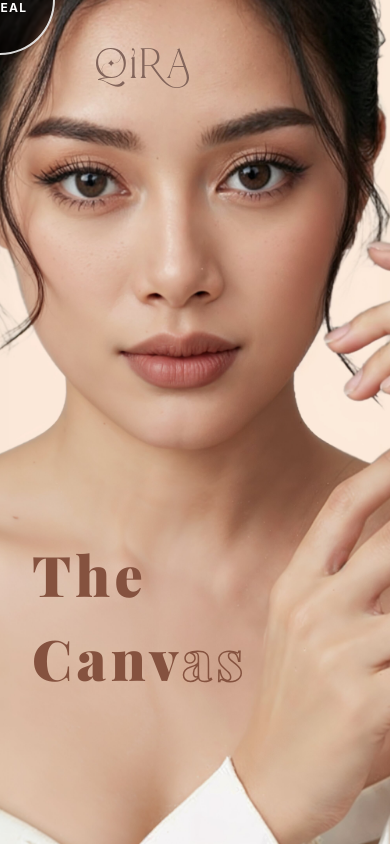
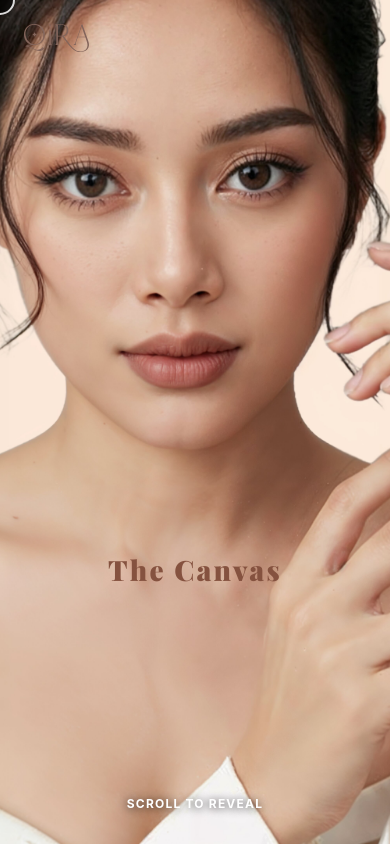
Before and after one commit to kumarsonirk/banner_effect, a React (Vite) app: page / in a window 390 px wide. Built offline with nearby package versions, Linux system fonts and the light colour scheme.

Commit message:
mobile responsive

```diff
--- a/src/App.jsx
+++ b/src/App.jsx
@@ -1,13 +1,16 @@
-import React, { useState, useEffect, useRef, useCallback } from 'react';
+import React, { useState, useEffect, useRef } from 'react';
 
 const BANNER1_URL = "/banner1.jpeg";
 const BANNER2_URL = "/banner2.jpeg";
+const SCROLL_DISTANCE = 600;
 
 const App = () => {
-  const [isRevealed, setIsRevealed] = useState(false);
+  const [revealProgress, setRevealProgress] = useState(0);
   const [isHovering, setIsHovering] = useState(false);
   const [mousePos, setMousePos] = useState({ x: 0, y: 0 });
   const [isMounted, setIsMounted] = useState(false);
+  const scrollAcc = useRef(0);
+  const touchStartY = useRef(0);
 
   useEffect(() => {
     const onMove = (e) => setMousePos({ x: e.clientX, y: e.clientY });
@@ -20,21 +23,45 @@ const App = () => {
     return () => clearTimeout(t);
   }, []);
 
-  const handleClick = useCallback(() => {
-    if (isRevealed) return;
-    setIsRevealed(true);
-  }, [isRevealed]);
+  useEffect(() => {
+    const onWheel = (e) => {
+      e.preventDefault();
+      if (scrollAcc.current >= SCROLL_DISTANCE) return;
+      scrollAcc.current = Math.max(0, Math.min(SCROLL_DISTANCE, scrollAcc.current + e.deltaY));
+      setRevealProgress(scrollAcc.current / SCROLL_DISTANCE);
+    };
+    const onTouchStart = (e) => {
+      touchStartY.current = e.touches[0].clientY;
+    };
+    const onTouchMove = (e) => {
+      e.preventDefault();
+      if (scrollAcc.current >= SCROLL_DISTANCE) return;
+      const delta = touchStartY.current - e.touches[0].clientY;
+      touchStartY.current = e.touches[0].clientY;
+      scrollAcc.current = Math.max(0, Math.min(SCROLL_DISTANCE, scrollAcc.current + delta));
+      setRevealProgress(scrollAcc.current / SCROLL_DISTANCE);
+    };
+    window.addEventListener('wheel', onWheel, { passive: false });
+    window.addEventListener('touchstart', onTouchStart, { passive: true });
+    window.addEventListener('touchmove', onTouchMove, { passive: false });
+    return () => {
+      window.removeEventListener('wheel', onWheel);
+      window.removeEventListener('touchstart', onTouchStart);
+      window.removeEventListener('touchmove', onTouchMove);
+    };
+  }, []);
+
+  const isFullyRevealed = revealProgress >= 1;
 
   return (
     <div
       className="relative w-screen h-screen overflow-hidden select-none cursor-none"
       onMouseEnter={() => setIsHovering(true)}
       onMouseLeave={() => setIsHovering(false)}
-      onClick={handleClick}
     >
       {/* Logo — top left */}
-      <div className="absolute top-12 left-24 z-20 pointer-events-none">
-        <img src="/logo.svg" alt="Logo" className="h-10 w-auto" />
+      <div className="absolute top-6 left-6 sm:top-10 sm:left-12 md:top-12 md:left-24 z-20 pointer-events-none">
+        <img src="/logo.svg" alt="Logo" className="h-7 sm:h-9 md:h-10 w-auto" />
       </div>
 
       {/* Banner 2 — always underneath */}
@@ -42,45 +69,60 @@ const App = () => {
         <img src={BANNER2_URL} alt="Banner 2" className="w-full h-full object-cover" />
       </div>
 
-      {/* Banner 1 — on top, fades out on click */}
+      {/* Banner 1 — fades out as user scrolls */}
       <div
         className="absolute inset-0"
-        style={{ opacity: isRevealed ? 0 : 1, transition: 'opacity 3s ease-in-out' }}
+        style={{ opacity: 1 - revealProgress }}
       >
         <img src={BANNER1_URL} alt="Banner 1" className="w-full h-full object-cover" />
       </div>
 
       {/* Pre-reveal title text */}
       <div
-        className="absolute inset-0 z-10 flex flex-col items-center justify-end pb-36 px-8 pointer-events-none"
-        style={{ opacity: isRevealed ? 0 : isMounted ? 1 : 0, transition: 'opacity 1.2s ease-in-out' }}
+        className="absolute z-10 w-full flex justify-center px-4 pointer-events-none"
+        style={{
+          bottom: '30%',
+          opacity: isMounted ? 1 - revealProgress : 0,
+          transition: revealProgress === 0 ? 'opacity 1s ease-in-out' : 'none',
+        }}
       >
         <span
           style={{
-            fontFamily: "Playfair Display",
-            fontSize: '56px',
+            fontFamily: 'Playfair Display',
+            fontSize: 'clamp(28px, 6vw, 56px)',
             fontWeight: 800,
             letterSpacing: '0.08em',
           }}
         >
-          <span style={{ color: '#85523F' }}>The Canv</span><span style={{ color: 'transparent', WebkitTextStroke: '1.5px #85523F' }}>as</span>
+          <span style={{ color: '#85523F' }}>The Canvas</span>
         </span>
       </div>
 
       {/* Post-reveal title text */}
       <div
-        className="absolute inset-0 z-10 flex flex-col items-center justify-end pb-40 px-8 pointer-events-none"
-        style={{ opacity: isRevealed ? 1 : 0, transition: 'opacity 1.5s ease-in-out', transitionDelay: isRevealed ? '3s' : '0.5s' }}
+        className="absolute z-10 w-full flex justify-center px-4 pointer-events-none"
+        style={{ bottom: '30%', opacity: isFullyRevealed ? 1 : 0, transition: 'opacity 1s ease-in-out', transitionDelay: isFullyRevealed ? '1s' : '0s' }}
       >
         <span
           style={{
-            fontFamily: "Playfair Display",
+            fontFamily: 'Playfair Display',
             fontSize: '56px',
             letterSpacing: '0.08em',
             fontWeight: 800,
           }}
         >
-          <span style={{ color: '#85523F' }}>The Masterpie</span><span style={{ color: 'transparent', WebkitTextStroke: '1.5px #85523F' }}>ce</span>
+          <span style={{ color: '#85523F' }}>The Masterpiece</span>
+
+        </span>
+      </div>
+
+      {/* Mobile scroll hint */}
+      <div
+        className="absolute bottom-8 w-full flex justify-center z-20 pointer-events-none md:hidden"
+        style={{ opacity: isFullyRevealed ? 0 : isMounted ? 1 : 0, transition: 'opacity 1s ease-in-out' }}
+      >
+        <span className="text-white text-xs font-bold tracking-widest uppercase" style={{ textShadow: '0 1px 8px rgba(0,0,0,0.8)' }}>
+          Scroll to Reveal
         </span>
       </div>
 
@@ -91,8 +133,8 @@ const App = () => {
           left: mousePos.x,
           top: mousePos.y,
           transform: 'translate(-50%, -50%)',
-          width: isRevealed ? '30px' : '110px',
-          height: isRevealed ? '30px' : '110px',
+          width: isFullyRevealed ? '30px' : '30px',
+          height: isFullyRevealed ? '30px' : '30px',
           background: 'rgba(0, 0, 0, 0.55)',
           backdropFilter: 'blur(1px)',
           border: '2px solid rgba(255,255,255,0.85)',
@@ -103,7 +145,7 @@ const App = () => {
           className="text-white text-xs font-bold tracking-widest uppercase text-center leading-snug whitespace-pre-line"
           style={{ textShadow: '0 1px 8px rgba(0,0,0,0.8)' }}
         >
-          {!isRevealed && `Click to\nReveal`}
+          {!isFullyRevealed}
         </span>
       </div>
     </div>
```
